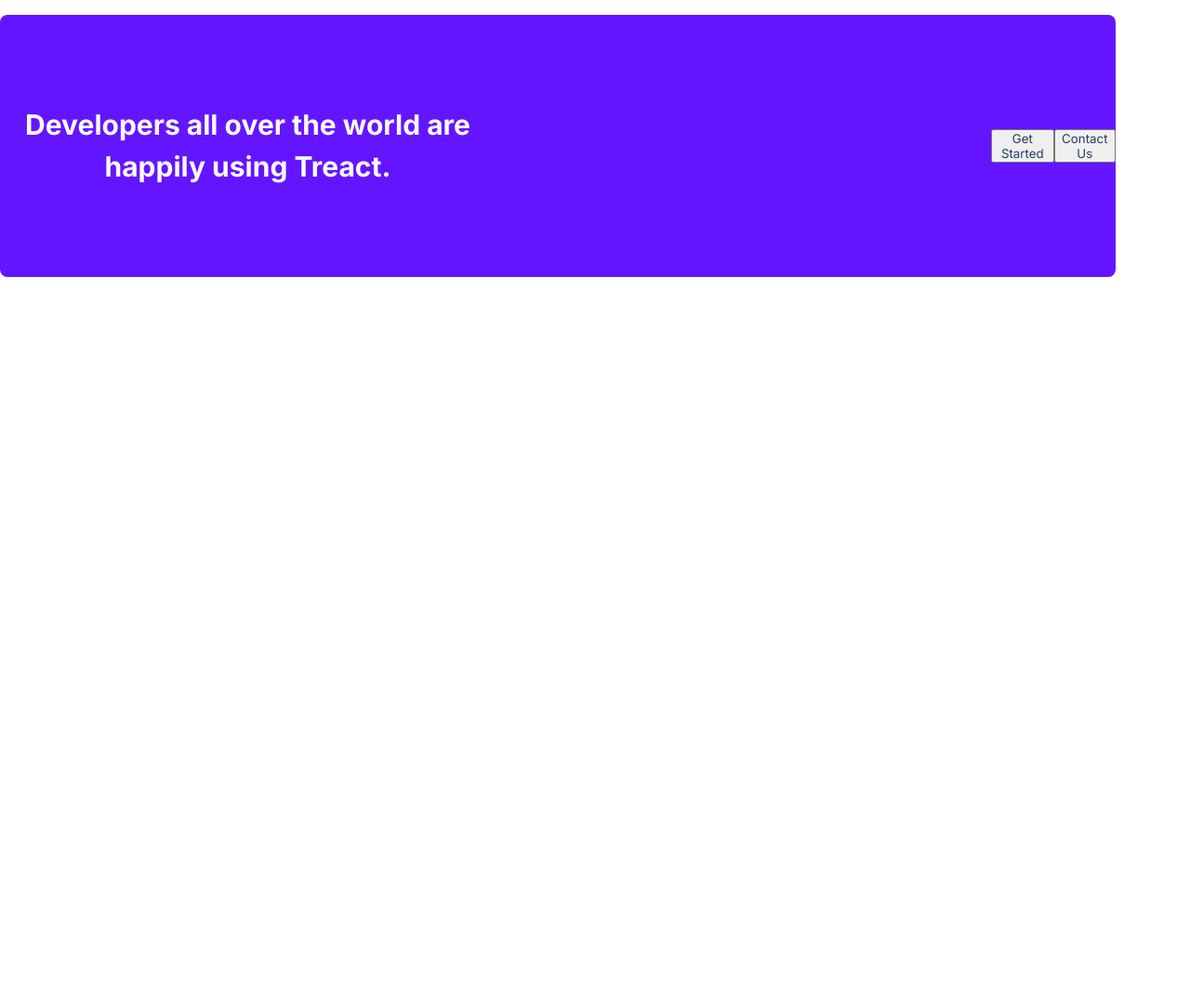
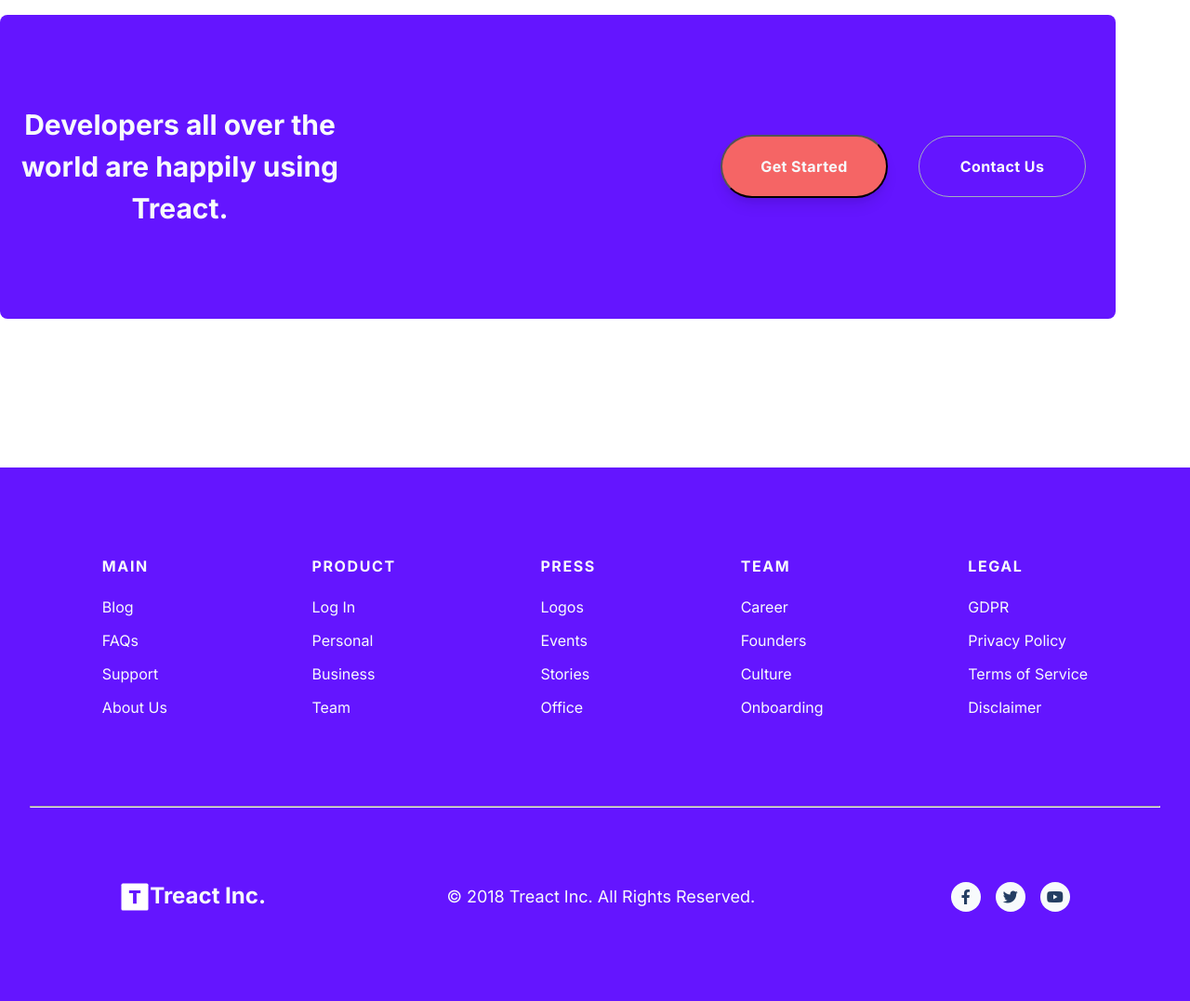
Before and after one commit to Mercedes97-coder/Mod2finalproject, a plain HTML site: page Mod2FPIndex.html in a window 1280 px wide. Shown: the part 5600-6677 px from the top of the page at 93% size. Before the commit the page ends 5898 px from the top, so only its background shows below. Drawn offline with Linux system fonts and the light colour scheme.

Commit message:
footer and buttons update

```diff
--- a/Mod2FPIndex.html
+++ b/Mod2FPIndex.html
@@ -358,11 +358,11 @@
                     </div>
                 </figure>
                 <div class="btn__testamonials">
-                    <i class="fa-solid fa-arrow-left"></i>
+                    <i class="fa-solid fa-arrow-left" style="color: #6415ff"></i>
                 </div>
                 <div class="divider"></div>
                 <div class="btn__testamonials">
-                    <i class="fa-solid fa-arrow-right"></i>
+                    <i class="fa-solid fa-arrow-right" style="color: #6415ff"></i>
                 </div>
               </div>
         </div>
@@ -379,9 +379,70 @@
             </div>
         </div>
         </div>
+    </section>
 
+    <footer>
 
-    </section>
+        <div class="footer__list--container">
+            <ul class="footer__list">
+            <H4 class="footer__column--title">MAIN</H4>
+            <div class="footer__list--items">
+            <li class="footer__list--item">Blog</li>
+            <li class="footer__list--item">FAQs</li>
+            <li class="footer__list--item">Support</li>
+            <li class="footer__list--item">About Us</li>
+            </div>
+        </ul>
+
+        <ul class="footer__list">
+            <H4 class="footer__column--title">PRODUCT</H4>
+            <li class="footer__list--item">Log In</li>
+            <li class="footer__list--item">Personal</li>
+            <li class="footer__list--item">Business</li>
+            <li class="footer__list--item">Team</li>
+        </ul>
+
+        <ul class="footer__list">
+            <H4 class="footer__column--title">PRESS</H4>
+            <li class="footer__list--item">Logos</li>
+            <li class="footer__list--item">Events</li>
+            <li class="footer__list--item">Stories</li>
+            <li class="footer__list--item">Office</li>
+        </ul>
+
+        <ul class="footer__list">
+            <H4 class="footer__column--title">TEAM</H4>
+            <li class="footer__list--item">Career</li>
+            <li class="footer__list--item">Founders</li>
+            <li class="footer__list--item">Culture</li>
+            <li class="footer__list--item">Onboarding</li>
+        </ul>
+
+        <ul class="footer__list">
+            <H4 class="footer__column--title">LEGAL</H4>
+            <li class="footer__list--item">GDPR</li>
+            <li class="footer__list--item">Privacy Policy</li>
+            <li class="footer__list--item">Terms of Service</li>
+            <li class="footer__list--item">Disclaimer</li>
+        </ul>
+        </div>
+
+        <hr class="footer__divider">
+
+        <div class="last__container">
+            <div class="footer__logo--wrapper">
+            <img src="./Mod2FPassets/logo-light.d9a5d1b5be5ea077b26864fdfc2e96a4.svg" class="footer__logo--img" alt="">
+            <h2 class="footer__tag">Treact Inc.</h2>
+            </div>
+            <p class="footer__copyright">&copy; 2018 Treact Inc. All Rights Reserved.</p>
+            <ul class="footer__socials--list">
+                <li class="footer__social"><i class="fa-brands fa-facebook-f"></i></li>
+                <li class="footer__social"><i class="fa-brands fa-twitter"></i></li>
+                <li class="footer__social"><i class="fa-brands fa-youtube"></i></li>
+            </ul>
+        </div>
+
+    </footer>
 
 </body>
 </html>
--- a/Mod2FPstyle.css
+++ b/Mod2FPstyle.css
@@ -590,6 +590,12 @@ PRICING
     transition: all 300ms;
 }
 
+.btn__buy:hover {
+     transform: translateY(-2px) translateX(1px);
+     box-shadow: 0 4px 8px rgba(0, 0, 0, 0.2);
+
+}
+
 .btn__personal {
      color: #f7fafc;
     background: linear-gradient(115deg, rgb(56, 178, 172) 0%, rgb(129, 230, 217) 100%);
@@ -695,18 +701,24 @@ TESTAMONIALS
   display: flex;
   align-items: center;
   justify-content: center;
-  border: 5px solid rgb(229, 231, 235);;
+  border: 5px solid rgb(229, 231, 235);
   border-radius: 50%;
   background-color: rgb(229, 231, 235);
   height: 48px;
   width: 48px;
+  transition: all 300ms ease;
+}
+
+.btn__testamonials:hover {
+     background-color: rgb(183, 186, 193);
+     border: 5px solid rgb(186, 188, 191);
 }
 
 .divider {
      width: 1px;
-    height: 24px;
+    height: 36px;
     background: rgb(229, 231, 235);
-    margin: 0 16px;
+    margin: 4px 16px;
 }
 
 /*
@@ -717,6 +729,7 @@ GET-STARTED
     width: 100%;
     max-width: 1280px;
     margin: 0 auto;
+    padding-bottom: 160px;
 }
 
 .start__wrap {
@@ -745,5 +758,129 @@ GET-STARTED
 .start__title,
 .start__btn {
      width: 50%;
+}
+
+.btn__start,
+.btn__contact {
+    padding: 20px 40px;
+    border-radius: 500px;
+    font-weight: 700;
+    font-size: 16px;
+    color: #f7fafc;
+    line-height: 1.5;
+    letter-spacing: 0.025em;
+    margin: 1px;
+    z-index: 2;
+    min-width: 180px;
+}
+
+.btn__start {
+     background: #f56565;
+    box-shadow: rgba(0, 0, 0, 0) 0px 0px 0px 0px, rgba(0, 0, 0, 0) 0px 0px 0px 0px, rgba(0, 0, 0, 0.1) 0px 10px 15px -3px, rgba(0, 0, 0, 0.05) 0px 4px 6px -2px;
+    margin-right: 32px;
+    transition: all 300ms ease;
+}
+
+.btn__start:hover {
+    background: #ee3a3a;
+}
+
+.btn__contact {
+     border: 1px solid rgb(160, 174, 192);
+     background-color: #6415ff;
+    transition: all 300ms ease;
+    margin-right: 32px;
+}
+
+.btn__contact:hover {
+     background-color: #fff;
+     color: #6415ff;
+}
+
+
+/*
+FOOTER
+*/
+
+footer {
+    padding: 96px 32px;
+    background-color: rgb(100, 21, 255);
+    margin-bottom: -32px;
+    position: relative;
+    overflow: hidden;
+}
+
+.footer__list--container {
+     display: flex;
+     justify-content: space-around
 
 }
+
+.footer__column--title {
+    color: #f7fafc;
+    margin-bottom: 24px;
+}
+
+.footer__list--item {
+     color: #f7fafc;
+     margin-bottom: 16px;
+     transition: all 400ms ease;
+}
+
+.footer__list--item:hover {
+     text-decoration: underline;
+     text-underline-offset: 8px;
+}
+
+.footer__divider{
+     margin: 80px 0;
+     color: rgb(116, 44, 255);
+}
+
+.last__container {
+     display: flex;
+     align-items: center;
+     justify-content: space-around;
+}
+
+.footer__logo--wrapper {
+     display: flex;
+}
+
+.footer__logo--img {
+     height: 32px;
+}
+
+.footer__tag {
+     color: #f7fafc;
+}
+
+.footer__copyright {
+     color: #f7fafc;
+}
+
+.footer__socials--list {
+     display: flex;
+}
+
+.footer__social {
+     margin-left: 16px;
+    padding: 8px;
+    background: #f7fafc;
+    display: flex;
+    justify-content: center;
+    align-items: center;
+    border-radius: 50%;
+    z-index: 2;
+    cursor: pointer;
+    transition: all 300ms;
+    height: 32px;
+    width: 32px;
+    transform: all 300ms ease;
+}
+
+.footer__social:hover {
+     background-color: rgb(186, 188, 191);
+}
+
+/*color: #f7fafc;*/
```
